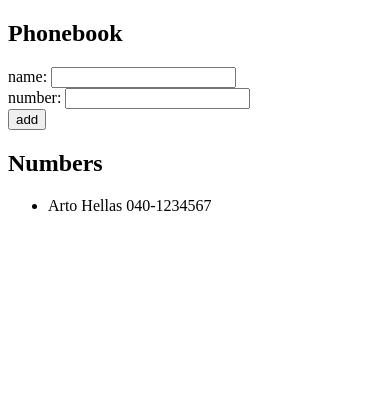
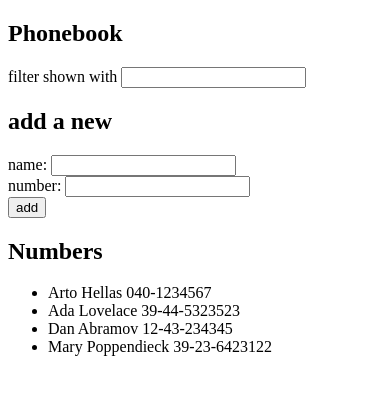
Before and after one commit to daduam/fsopen-1-2, a React (Create React App) app in the folder part2/phonebook/: page / in a window 390 px wide. Shown: the top 394 px of the page. Built offline with nearby package versions, Linux system fonts and the light colour scheme.

Commit message:
do step4 of phonebook

```diff
--- a/part2/phonebook/src/components/App.js
+++ b/part2/phonebook/src/components/App.js
@@ -2,10 +2,15 @@ import React, { useState } from 'react'
 
 const App = () => {
   const [persons, setPersons] = useState([
-    { name: 'Arto Hellas', number: "040-1234567" }
+    { name: 'Arto Hellas', number: "040-1234567", show: true },
+    { name: 'Ada Lovelace', number: '39-44-5323523', show: true },
+    { name: 'Dan Abramov', number: '12-43-234345', show: true },
+    { name: 'Mary Poppendieck', number: '39-23-6423122', show: true }
   ])
   const [newName, setNewName] = useState('')
   const [newNumber, setNewNumber] = useState('')
+  const [filterString, setFilterString] = useState('')
+  const [showAll, setShowAll] = useState(true)
 
   const handleNameInputChange = (event) => {
     setNewName(event.target.value)
@@ -22,7 +27,8 @@ const App = () => {
     if (persons.find(person => person.name === newName) === undefined) {
       const personObject = {
         name: newName,
-        number: newNumber
+        number: newNumber,
+        show: true
       }
 
       setPersons(persons.concat(personObject))
@@ -34,9 +40,24 @@ const App = () => {
     }
   }
 
+  const handleFilterInputChange = (event) => {
+    setFilterString(event.target.value)
+    setShowAll(filterString.length === 0 ? true : false)
+  }
+
+  const personsToShow = showAll
+    ? persons
+    : persons.filter(
+        person => person.name.toLowerCase().includes(filterString)
+      )
+
   return (
     <div>
       <h2>Phonebook</h2>
+      <div>
+        filter shown with <input value={filterString} onChange={handleFilterInputChange} />
+      </div>
+      <h2>add a new</h2>
       <form>
         <div>
           name: <input value={newName} onChange={handleNameInputChange} />
@@ -52,7 +73,7 @@ const App = () => {
       </form>
       <h2>Numbers</h2>
       <ul>
-        {persons.map(person =>
+        {personsToShow.map(person =>
           <li key={person.name}>{person.name} {person.number}</li>
         )}
       </ul>
```
